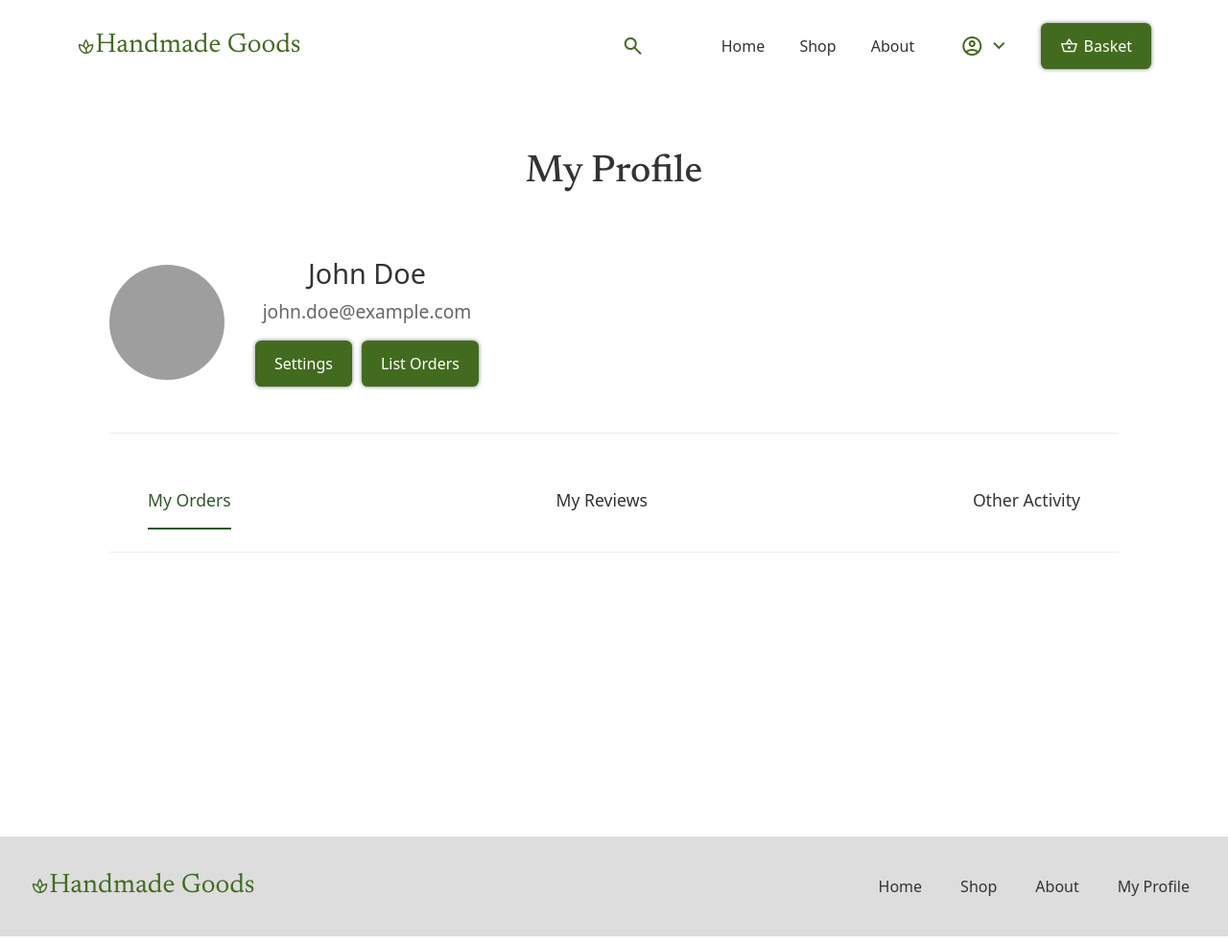
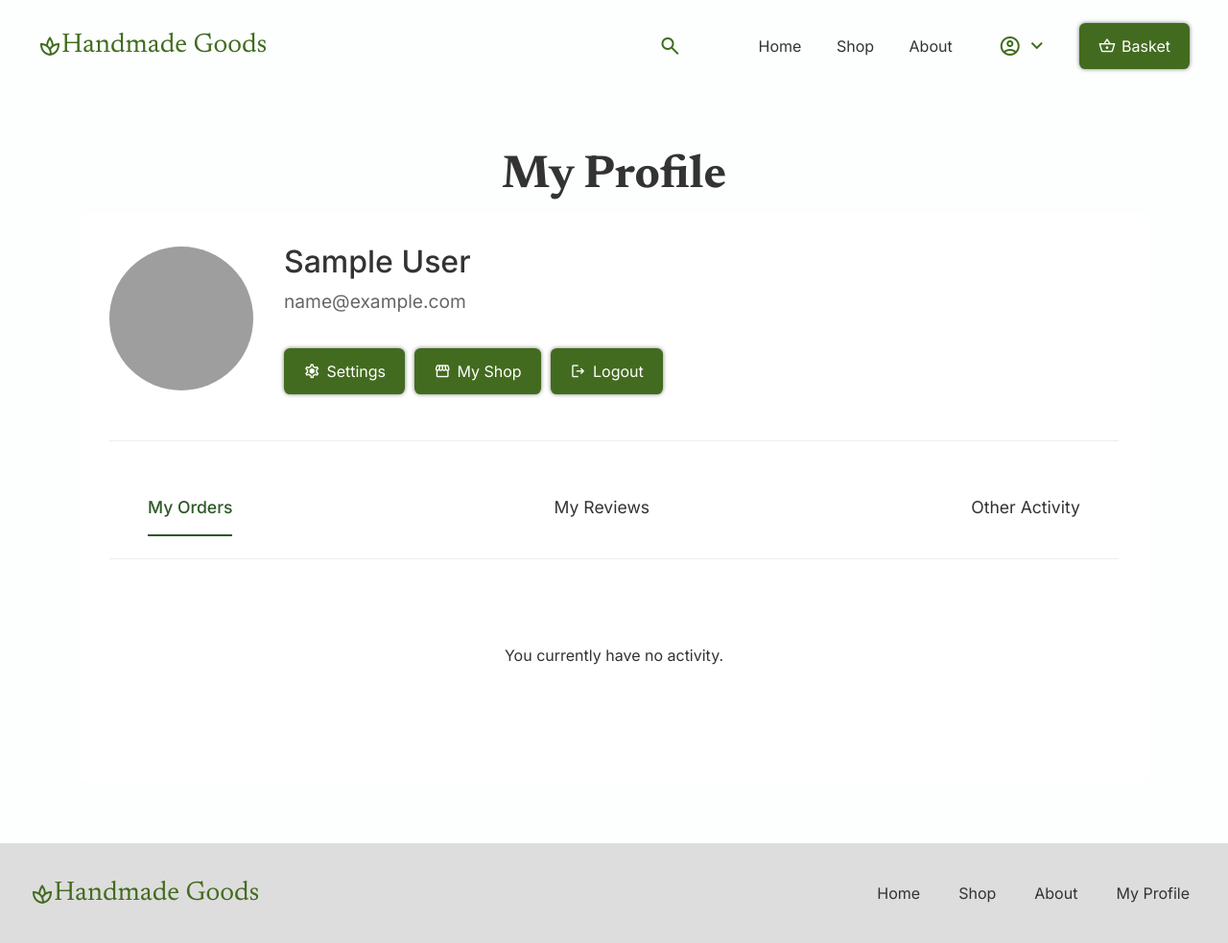
Before and after one commit to lhenon999/cosc-360-project, a PHP site: page /pages/profile.php in a window 1280 px wide. Shown: the whole page at 96% size. Run offline with PHP 8.4, Linux system fonts and the light colour scheme; the visitor is signed in with stand-in values (Sample User, id 1); grey boxes are pictures that could not be loaded.

Commit message:
added login/register functionality, connected profile page to db

```diff
--- a/handmade_goods/assets/css/globals.css
+++ b/handmade_goods/assets/css/globals.css
@@ -86,3 +86,10 @@ h3.cta:hover,
 h3.cta:hover * {
     color: #345418;
 }
+
+a.cta .material-symbols-outlined,
+button.cta .material-symbols-outlined {
+    color: white !important;
+    margin-right: 6px !important;
+    font-size: 1.15em !important;
+}
--- a/handmade_goods/assets/css/navbar.css
+++ b/handmade_goods/assets/css/navbar.css
@@ -140,6 +140,7 @@ h3 {
 .dropdown {
     position: relative;
     display: inline-block;
+    padding: 4px 0;
 }
 
 .dropdown-content {
@@ -152,7 +153,6 @@ h3 {
     z-index: 1;
     border-radius: 8px;
     overflow: hidden;
-    margin-top: 4px;
 }
 
 .dropdown:hover .dropdown-content {
@@ -181,12 +181,13 @@ h3 {
     font-size: 24px;
 }
 
-#basket {
-    color: white;
-    margin-right: 6px;
-    font-size: 1.15em;
-}
-
 #downArrow {
     padding: 2px 0;
 }
+
+.tab-content {
+    display: flex;
+    flex-direction: column;
+    justify-content: center;
+    align-items: center;
+}
--- a/handmade_goods/assets/css/profile.css
+++ b/handmade_goods/assets/css/profile.css
@@ -1,77 +1,3 @@
-/* Global styles */
-* {
-    margin: 0;
-    padding: 0;
-    box-sizing: border-box;
-    font-family: system-ui, -apple-system, BlinkMacSystemFont, 'Segoe UI', Roboto, sans-serif;
-}
-
-body {
-    background-color: #ffffff;
-    color: #333;
-}
-
-/* Header and Navigation */
-header {
-    background-color: #fff;
-    padding: 1rem 2rem;
-    border-bottom: 1px solid #eee;
-}
-
-nav {
-    display: flex;
-    align-items: center;
-    justify-content: space-between;
-    max-width: 1200px;
-    margin: 0 auto;
-}
-
-.logo {
-    color: #2d5a27;
-    font-size: 1.2rem;
-    font-weight: 600;
-}
-
-.search-bar input {
-    padding: 0.5rem 1rem;
-    border: 1px solid #ddd;
-    border-radius: 4px;
-    width: 200px;
-}
-
-.nav-links {
-    display: flex;
-    list-style: none;
-    gap: 2rem;
-    align-items: center;
-}
-
-.nav-links a {
-    text-decoration: none;
-    color: #333;
-}
-
-.basket {
-    background-color: #2d5a27;
-    color: white !important;
-    padding: 0.5rem 1rem;
-    border-radius: 4px;
-}
-
-/* Main Content */
-main {
-    max-width: 1200px;
-    margin: 0 auto;
-    padding: 2rem;
-}
-
-h1 {
-    font-size: 2.5rem;
-    margin-bottom: 2rem;
-    font-weight: 500;
-}
-
-/* Profile Container */
 .profile-container {
     background-color: #fff;
     border-radius: 8px;
@@ -85,22 +11,28 @@ h1 {
     margin-bottom: 3rem;
 }
 
+.profile-info {
+    display: flex;
+    flex-direction: column;
+    align-items: start;
+}
+
 .profile-image img {
-    width: 120px;
-    height: 120px;
+    width: 150px;
+    height: 150px;
     border-radius: 50%;
     object-fit: cover;
 }
 
 .profile-info h2 {
-    font-size: 1.8rem;
+    font-size: 2rem;
     margin-bottom: 0.5rem;
     font-weight: 500;
 }
 
 .profile-info p {
     color: #666;
-    margin-bottom: 1rem;
+    margin-bottom: 1.2rem;
 }
 
 .profile-buttons {
@@ -126,7 +58,7 @@ h1 {
     background-color: #345418;
 }
 
-/* Tabs */
+
 .profile-tabs {
     border-top: 1px solid #eee;
     padding-top: 1rem;
--- a/handmade_goods/assets/html/footer.php
+++ b/handmade_goods/assets/html/footer.php
@@ -8,7 +8,7 @@
                 <li class="hover-raise"><a class="navlink" href="../pages/home.php">Home</a></li>
                 <li class="hover-raise"><a class="navlink" href="../pages/products.php">Shop</a></li>
                 <li class="hover-raise"><a class="navlink" href="#">About</a></li>
-                <li class="hover-raise"><a class="navlink" href="#">My Profile</a></li>
+                <li class="hover-raise"><a class="navlink" href="../pages/profile.php">My Profile</a></li>
             </ul>
         </div>
     </div>
--- a/handmade_goods/assets/html/navbar.php
+++ b/handmade_goods/assets/html/navbar.php
@@ -1,3 +1,4 @@
+<?php session_start(); ?>
 <nav>
     <div class="navleft">
         <h3 class="cta hover-raise"><span class="material-symbols-outlined logo">spa</span>Handmade Goods</h3>
@@ -14,12 +15,18 @@
         </div>
         <span class="hover-raise dropdown"><span class="material-symbols-outlined">account_circle</span><span class="material-symbols-outlined" id="downArrow">expand_more</span>
             <div class="dropdown-content">
-                <a href="../pages/profile.php">View Profile</a>
-                <a href="../pages/settings.php">Settings</a>
-                <a href="../pages/logout.php">Logout</a>
+                <?php if (isset($_SESSION["user_id"])): ?>
+                        <a href="../pages/profile.php">View Profile</a>
+                        <a href="../pages/profile.php">My Shop</a>
+                        <a href="../pages/settings.php">Settings</a>
+                        <a href="../logout.php">Logout</a>
+                <?php else: ?>
+                    <a href="../pages/login.php">Login</a>
+                    <a href="../pages/register.php">Sign Up</a>
+                <?php endif; ?>
             </div>
         </span>
-        <button class="cta hover-raise"><span class="material-symbols-outlined" id="basket">shopping_basket</span>Basket</button>
+        <button class="cta hover-raise"><span class="material-symbols-outlined">shopping_basket</span>Basket</button>
     </div>
     <script>
         $("#toggle-nav").click(function() {
--- a/handmade_goods/db.php
+++ b/handmade_goods/db.php
@@ -6,7 +6,7 @@ if ($_SERVER["REQUEST_METHOD"] == "POST") {
 
     //Register
     if (isset($_POST["register"])) {
-        $name = trim($_POST["name"]);
+        $name = trim($_POST["full_name"]);
         $email = trim($_POST["email"]);
         $password = password_hash($_POST["password"], PASSWORD_BCRYPT);
 
@@ -16,7 +16,7 @@ if ($_SERVER["REQUEST_METHOD"] == "POST") {
         if ($stmt->execute()) {
             $_SESSION["user_id"] = $stmt->insert_id;
             $_SESSION["user_name"] = $name;
-            header("Location: /handmade_goods/pages/account.php");
+            header("Location: /cosc-360-project/handmade_goods/pages/home.php");
             exit();
         } else {
             echo "Registration failed!";
@@ -43,7 +43,7 @@ if ($_SERVER["REQUEST_METHOD"] == "POST") {
                 $_SESSION["user_id"] = $id;
                 $_SESSION["user_name"] = $name;
 
-                header("Location: /handmade_goods/pages/home.php");
+                header("Location: /cosc-360-project/handmade_goods/pages/home.php");
                 exit();
             } else {
                 echo "Invalid password.";
--- a/handmade_goods/logout.php
+++ b/handmade_goods/logout.php
@@ -1,5 +1,5 @@
 <?php
 session_start();
 session_destroy();
-echo "<script>window.location.href = '/handmade_goods/pages/home.php';</script>";
+echo "<script>window.location.href = './pages/home.php';</script>";
 exit();
--- a/handmade_goods/pages/profile.php
+++ b/handmade_goods/pages/profile.php
@@ -1,25 +1,19 @@
 <?php
 session_start();
-require_once '../config.php'; // Ensure database connection
+require_once '../config.php';
 
-/*// Check if user is logged in
 if (!isset($_SESSION["user_id"])) {
-    header("Location: login.php"); // Redirect to login page
+    header("Location: ../pages/login.php");
     exit();
 }
 
-// Fetch user data from database
 $user_id = $_SESSION["user_id"];
 $stmt = $conn->prepare("SELECT name, email FROM users WHERE id = ?");
 $stmt->bind_param("i", $user_id);
 $stmt->execute();
 $stmt->bind_result($name, $email);
 $stmt->fetch();
-$stmt->close();*/
-
-// For now, using placeholder data instead of database fetch
-$name = "John Doe";
-$email = "john.doe@example.com";
+$stmt->close();
 ?>
 
 <!DOCTYPE html>
@@ -54,8 +48,9 @@ $email = "john.doe@example.com";
                     <h2><?php echo htmlspecialchars($name); ?></h2>
                     <p><?php echo htmlspecialchars($email); ?></p>
                     <div class="profile-buttons">
-                        <button class="cta hover-raise">Settings</button>
-                        <button class="cta hover-raise">List Orders</button>
+                        <a class="cta hover-raise" href=""><span class="material-symbols-outlined">settings</span>Settings</a>
+                        <a class="cta hover-raise" href=""><span class="material-symbols-outlined">storefront</span>My Shop</a>
+                        <a class="cta hover-raise" href="../logout.php"><span class="material-symbols-outlined">logout</span>Logout</a>
                     </div>
                 </div>
             </div>
@@ -67,7 +62,7 @@ $email = "john.doe@example.com";
                     <a href="#activity">Other Activity</a>
                 </nav>
                 <div class="tab-content">
-                    <!-- Tab content will be loaded here -->
+                    You currently have no activity.
                 </div>
             </div>
         </div>
```
